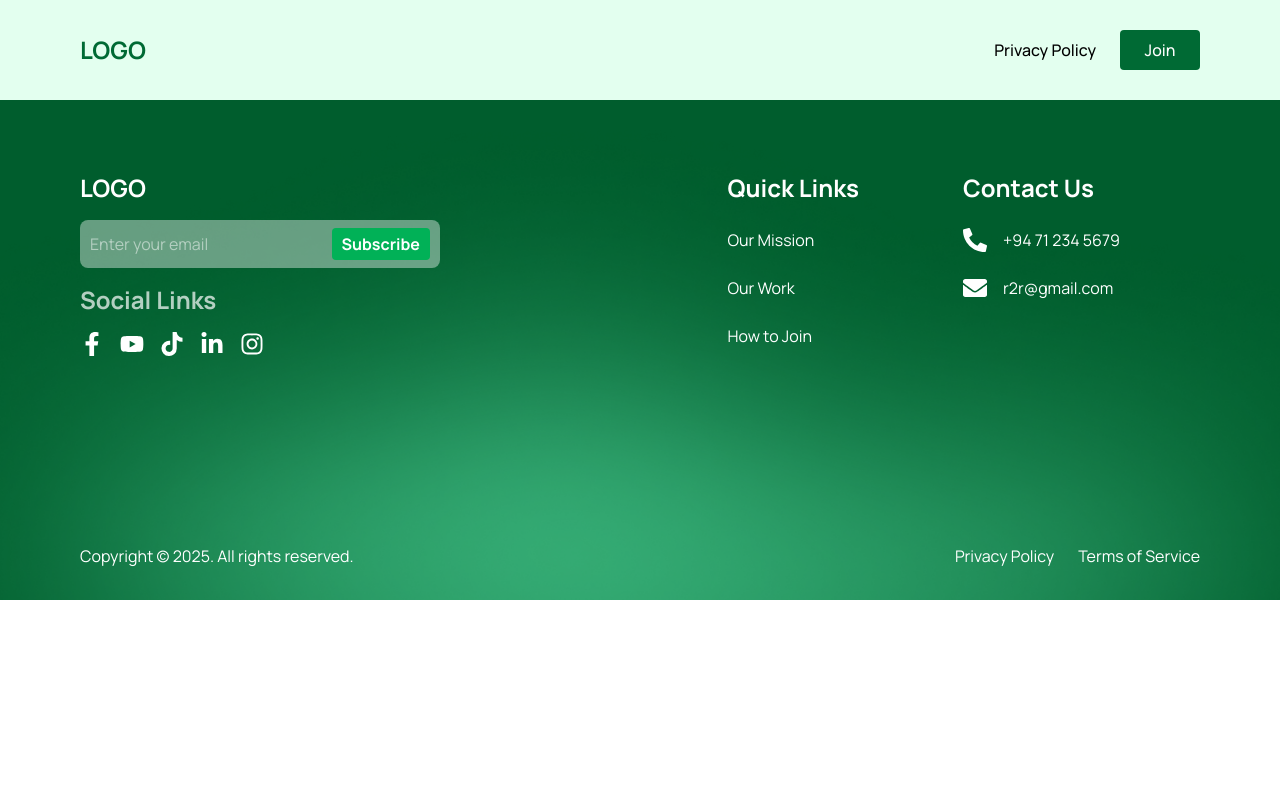
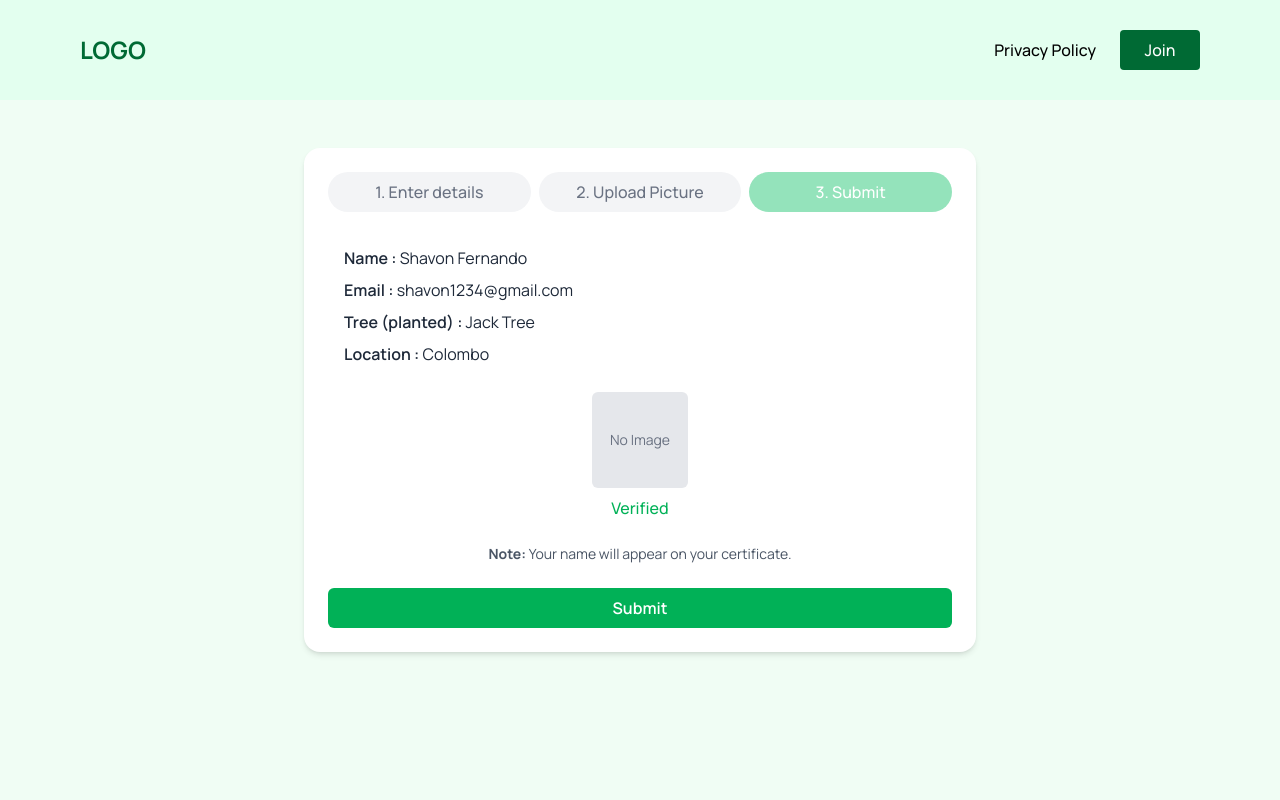
Before and after one commit to Thaanees-RM/tree-project, a React (Vite) app: page /join/submit in a window 1280 px wide. Shown: the top 800 px of the page. Built offline with nearby package versions, Linux system fonts and the light colour scheme.

Commit message:
small changes

```diff
--- a/src/App.jsx
+++ b/src/App.jsx
@@ -4,14 +4,21 @@ import Header from './components/Header'
 import Footer from './components/Footer'
 import Home from './pages/Home';
 import PrivacyPolicy from './pages/PrivacyPolicy';
+import Join from "./components/JoinForm";
+import Upload from "./components/joinFormStep2";
+import Submit from "./components/joinFormStep3";
 
 const App = () => {
   return (
     <>
       <Header/>
       <Routes>
+
         <Route path="/home" element={<Home />} />
-        <Route path="/privacy-policy" element={<PrivacyPolicy/>} />
+        <Route path="/privacy-policy" element={<PrivacyPolicy />} />
+        <Route path="/join" element={<Join />} />
+        <Route path="/join/upload" element={<Upload />} />
+        <Route path="/join/submit" element={<Submit />} />
       </Routes>
       <Footer/>
     </>
--- a/src/components/Header.jsx
+++ b/src/components/Header.jsx
@@ -71,6 +71,7 @@
 // export default Header
 
 import React, { useState } from "react";
+import { Link } from 'react-router-dom';
 
 const Header = () => {
   const [isOpen, setIsOpen] = useState(false);
@@ -84,7 +85,10 @@ const Header = () => {
         </div>
         <div className='flex flex-row gap-6 items-center'>
           <a href="privacy-policy" className='font-medium text-base text-black'>Privacy Policy</a>
-          <button className='font-medium text-base text-white bg-[#006A34] w-20 py-2 rounded-sm'>Join</button>
+          <Link to="/join">
+            <button className='font-medium text-base text-white bg-[#006A34] w-20 py-2 rounded-sm cursor-pointer'>Join</button>
+          </Link>
+
         </div>
       </header>
 
@@ -93,7 +97,10 @@ const Header = () => {
         <a href="home" className='font-bold text-2xl text-[#006A34]'>LOGO</a>
 
         <div className='flex items-center gap-4'>
-          <button className='font-medium text-base text-white bg-[#006A34] w-20 py-2 rounded-sm'>Join</button>
+          <Link to="/join">
+            <button className='font-medium text-base text-white bg-[#006A34] w-20 py-2 rounded-sm'>Join</button>
+          </Link>
+
 
           {/* Hamburger Button */}
           <button
@@ -133,7 +140,11 @@ const Header = () => {
           </div>
           <div className='flex flex-col gap-5 items-center justify-center h-[60%]'>
             <a href="privacy-policy" className='font-medium text-lg text-black'>Privacy Policy</a>
-            <button className='font-medium text-base text-white bg-[#006A34] w-34 py-2 rounded-sm'>Join</button>
+            <Link to="/join">
+              <button className='font-medium text-base text-white bg-[#006A34] w-34 py-2 rounded-sm'>
+                Join
+              </button>
+            </Link>
           </div>
         </div>
       )}
```
